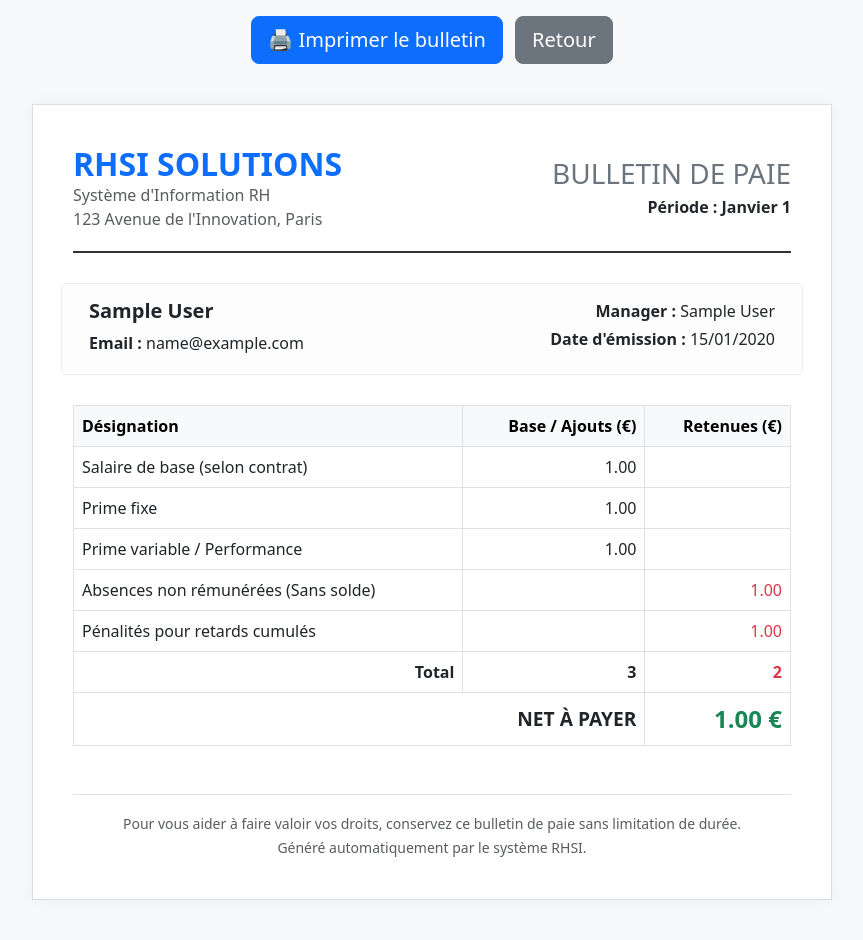
After one commit to Rabenarivo/RHSI, a Django app: page /payroll/slip/1/ in a window 1280 px wide. The commit adds this page. Shown: the whole page, without its empty margins (208-1071 px from the left). Run offline with Django 5.2, Linux system fonts and the light colour scheme; a user stored in the database is signed in; tables that the repository leaves empty hold one stand-in row (values such as "Sample post").

Commit message:
Add payroll views, URLs and templates
Introduce payroll management: add templates (admin_list_payroll, employee_list_payroll, payslip_detail), add dashboard links in home_admin and home_employe, and register new routes (admin-list, generate, my-payslips, slip/<id>). Implement views: admin_list_payroll, generate_payroll (POST: create/update monthly payslips, calls FicheDePaie.calculate_net and shows counts), employee_list_payroll, and payslip_detail with access checks (admin or owner). Also include success/error messages and ordering/filtering of payroll records.

```diff
--- a/recrutement_accounts/templates/recrutement_accounts/home_admin.html
+++ b/recrutement_accounts/templates/recrutement_accounts/home_admin.html
@@ -21,7 +21,8 @@
             <a href="/admin/recrutement_accounts/account/add/" style="padding: 15px 25px; background: #007bff; color: white; text-decoration: none; border-radius: 6px; font-weight: bold; box-shadow: 0 2px 4px rgba(0,0,0,0.1);">➕ Créer un Compte (Account)</a>
             <a href="{% url 'recrutement_accounts:assign_manager' %}" style="padding: 15px 25px; background: #28a745; color: white; text-decoration: none; border-radius: 6px; font-weight: bold; box-shadow: 0 2px 4px rgba(0,0,0,0.1);">👥 Assigner Employé à Manager</a>
             <a href="/admin/recrutement_accounts/accounttype/" style="padding: 15px 25px; background: #17a2b8; color: white; text-decoration: none; border-radius: 6px; font-weight: bold; box-shadow: 0 2px 4px rgba(0,0,0,0.1);">⚙️ Types de Compte</a>
-            <a href="{% url 'recrutement_payroll:edit_configuration' %}" style="padding: 15px 25px; background: #fd7e14; color: white; text-decoration: none; border-radius: 6px; font-weight: bold; box-shadow: 0 2px 4px rgba(0,0,0,0.1);">⏰ Paramètres Horaires & Paie</a>
+            <a href="{% url 'recrutement_payroll:edit_configuration' %}" style="padding: 15px 25px; background: #fd7e14; color: white; text-decoration: none; border-radius: 6px; font-weight: bold; box-shadow: 0 2px 4px rgba(0,0,0,0.1);">⏰ Paramètres Paie</a>
+            <a href="{% url 'recrutement_payroll:admin_list_payroll' %}" style="padding: 15px 25px; background: #6f42c1; color: white; text-decoration: none; border-radius: 6px; font-weight: bold; box-shadow: 0 2px 4px rgba(0,0,0,0.1);">💰 Gestion des Paies</a>
         </div>
 
         <div style="margin-top: 40px; text-align: left; background: #f9f9f9; padding: 20px; border-radius: 8px;">
--- a/recrutement_accounts/templates/recrutement_accounts/home_employe.html
+++ b/recrutement_accounts/templates/recrutement_accounts/home_employe.html
@@ -23,6 +23,9 @@
                         <strong>Solde de congés :</strong>
                         <span class="badge bg-primary fs-6">{{ employe.solde_conges }} jour(s)</span>
                     </p>
+                    <div class="mt-3 text-center border-top pt-3">
+                        <a href="{% url 'recrutement_payroll:employee_list_payroll' %}" class="btn btn-outline-info w-100 fw-bold">💰 Consulter mes Fiches de Paie</a>
+                    </div>
                 {% endif %}
             </div>
         </div>
--- /dev/null
+++ b/recrutement_payroll/templates/recrutement_payroll/payslip_detail.html
@@ -0,0 +1,119 @@
+<!DOCTYPE html>
+<html lang="fr">
+<head>
+    <meta charset="UTF-8">
+    <title>Bulletin de Paie - {{ fiche.employe.first_name }} {{ fiche.employe.last_name }}</title>
+    <link href="https://cdn.jsdelivr.net/npm/bootstrap@5.3.0/dist/css/bootstrap.min.css" rel="stylesheet">
+    <style>
+        body { background-color: #f8f9fa; }
+        .payslip-container { max-width: 800px; margin: 40px auto; background: #fff; padding: 40px; border: 1px solid #ddd; box-shadow: 0 0 15px rgba(0,0,0,0.05); }
+        .company-header { border-bottom: 2px solid #333; padding-bottom: 20px; margin-bottom: 30px; }
+        .employee-info { border: 1px solid #eee; padding: 15px; background-color: #fdfdfd; border-radius: 5px; margin-bottom: 30px; }
+        .table th, .table td { vertical-align: middle; }
+        .total-row { font-size: 1.2rem; background-color: #e9ecef; }
+        @media print {
+            body { background: #fff; }
+            .payslip-container { box-shadow: none; border: none; margin: 0; padding: 0; }
+            .no-print { display: none !important; }
+        }
+    </style>
+</head>
+<body>
+    <div class="container text-center mt-3 no-print">
+        <button onclick="window.print()" class="btn btn-primary btn-lg">🖨️ Imprimer le bulletin</button>
+        <a href="javascript:history.back()" class="btn btn-secondary btn-lg ms-2">Retour</a>
+    </div>
+
+    <div class="payslip-container">
+        <!-- En-tête Entreprise -->
+        <div class="company-header d-flex justify-content-between align-items-center">
+            <div>
+                <h2 class="text-uppercase fw-bold text-primary mb-0">RHSI Solutions</h2>
+                <p class="text-muted mb-0">Système d'Information RH</p>
+                <p class="text-muted mb-0">123 Avenue de l'Innovation, Paris</p>
+            </div>
+            <div class="text-end">
+                <h3 class="text-uppercase text-secondary mb-1">Bulletin de Paie</h3>
+                <p class="fw-bold mb-0">Période : {{ fiche.get_mois_display }} {{ fiche.annee }}</p>
+            </div>
+        </div>
+
+        <!-- Informations Employé -->
+        <div class="employee-info row">
+            <div class="col-md-6">
+                <h5 class="fw-bold">{{ fiche.employe.first_name }} {{ fiche.employe.last_name }}</h5>
+                <p class="mb-1"><strong>Email :</strong> {{ fiche.employe.account.email }}</p>
+            </div>
+            <div class="col-md-6 text-end">
+                <p class="mb-1"><strong>Manager :</strong> {{ fiche.employe.manager|default:"Non assigné" }}</p>
+                <p class="mb-0"><strong>Date d'émission :</strong> {{ fiche.date_creation|date:"d/m/Y" }}</p>
+            </div>
+        </div>
+
+        <!-- Détails de la Paie -->
+        <table class="table table-bordered">
+            <thead class="table-light">
+                <tr>
+                    <th>Désignation</th>
+                    <th class="text-end">Base / Ajouts (€)</th>
+                    <th class="text-end">Retenues (€)</th>
+                </tr>
+            </thead>
+            <tbody>
+                <!-- Salaire de Base -->
+                <tr>
+                    <td>Salaire de base (selon contrat)</td>
+                    <td class="text-end">{{ fiche.salaire_base }}</td>
+                    <td class="text-end"></td>
+                </tr>
+                <!-- Primes -->
+                {% if fiche.prime_fixe > 0 %}
+                <tr>
+                    <td>Prime fixe</td>
+                    <td class="text-end">{{ fiche.prime_fixe }}</td>
+                    <td class="text-end"></td>
+                </tr>
+                {% endif %}
+                {% if fiche.prime_variable > 0 %}
+                <tr>
+                    <td>Prime variable / Performance</td>
+                    <td class="text-end">{{ fiche.prime_variable }}</td>
+                    <td class="text-end"></td>
+                </tr>
+                {% endif %}
+
+                <!-- Déductions -->
+                {% if fiche.deduction_absences > 0 %}
+                <tr>
+                    <td>Absences non rémunérées (Sans solde)</td>
+                    <td class="text-end"></td>
+                    <td class="text-end text-danger">{{ fiche.deduction_absences }}</td>
+                </tr>
+                {% endif %}
+                {% if fiche.deduction_retards > 0 %}
+                <tr>
+                    <td>Pénalités pour retards cumulés</td>
+                    <td class="text-end"></td>
+                    <td class="text-end text-danger">{{ fiche.deduction_retards }}</td>
+                </tr>
+                {% endif %}
+            </tbody>
+            <tfoot>
+                <tr class="fw-bold">
+                    <td class="text-end">Total</td>
+                    <td class="text-end">{{ fiche.salaire_base|add:fiche.prime_fixe|add:fiche.prime_variable }}</td>
+                    <td class="text-end text-danger">{{ fiche.deduction_absences|add:fiche.deduction_retards }}</td>
+                </tr>
+                <tr class="total-row fw-bold">
+                    <td colspan="2" class="text-end text-uppercase">Net à Payer</td>
+                    <td class="text-end text-success fs-4">{{ fiche.salaire_net }} €</td>
+                </tr>
+            </tfoot>
+        </table>
+
+        <div class="mt-5 pt-3 border-top text-center text-muted">
+            <small>Pour vous aider à faire valoir vos droits, conservez ce bulletin de paie sans limitation de durée.<br>Généré automatiquement par le système RHSI.</small>
+        </div>
+    </div>
+</body>
+</html>
--- a/recrutement_payroll/urls.py
+++ b/recrutement_payroll/urls.py
@@ -6,4 +6,8 @@ app_name = 'recrutement_payroll'
 urlpatterns = [
     path('configuration/', views.edit_configuration, name='edit_configuration'),
     path('pointage/', views.pointage_action, name='pointage_action'),
+    path('admin-list/', views.admin_list_payroll, name='admin_list_payroll'),
+    path('generate/', views.generate_payroll, name='generate_payroll'),
+    path('my-payslips/', views.employee_list_payroll, name='employee_list_payroll'),
+    path('slip/<int:slip_id>/', views.payslip_detail, name='payslip_detail'),
 ]
--- a/recrutement_payroll/views.py
+++ b/recrutement_payroll/views.py
@@ -51,3 +51,67 @@ def pointage_action(request):
             messages.warning(request, "Vous avez déjà pointé votre arrivée et votre départ aujourd'hui.")
 
     return redirect('recrutement_accounts:dashboard')
+
+@admin_required
+def admin_list_payroll(request):
+    # Affiche toutes les fiches de paie, par ordre décroissant
+    from .models import FicheDePaie
+    payrolls = FicheDePaie.objects.all().order_by('-annee', '-mois', 'employe__account__email')
+    return render(request, 'recrutement_payroll/admin_list_payroll.html', {'payrolls': payrolls})
+
+@admin_required
+def generate_payroll(request):
+    from django.utils import timezone
+    from .models import FicheDePaie
+    from recrutement_accounts.models import Employee
+
+    if request.method == 'POST':
+        today = timezone.localdate()
+        mois_courant = today.month
+        annee_courante = today.year
+
+        employes = Employee.objects.all()
+        count_created = 0
+        count_updated = 0
+
+        for employe in employes:
+            fiche, created = FicheDePaie.objects.get_or_create(
+                employe=employe,
+                mois=mois_courant,
+                annee=annee_courante
+            )
+            fiche.calculate_net()
+            fiche.save()
+
+            if created:
+                count_created += 1
+            else:
+                count_updated += 1
+
+        messages.success(request, f"Génération terminée : {count_created} fiches créées, {count_updated} fiches mises à jour pour {mois_courant}/{annee_courante}.")
+
+    return redirect('recrutement_payroll:admin_list_payroll')
+
+@employe_required
+def employee_list_payroll(request):
+    from .models import FicheDePaie
+    email_to_check = request.user.email or request.user.username
+    payrolls = FicheDePaie.objects.filter(employe__account__email=email_to_check, statut__in=['valide', 'paye']).order_by('-annee', '-mois')
+
+    # Si le manager veut voir aussi ses fiches (manager_required passe aussi)
+    return render(request, 'recrutement_payroll/employee_list_payroll.html', {'payrolls': payrolls})
+
+def payslip_detail(request, slip_id):
+    # L'admin ou le propriétaire de la fiche peut la voir
+    from django.shortcuts import get_object_or_404
+    from .models import FicheDePaie
+
+    fiche = get_object_or_404(FicheDePaie, id=slip_id)
+    email_to_check = request.user.email or request.user.username
+
+    # Vérification des droits (Admin ou propriétaire)
+    if request.session.get('account_type') != 'admin' and fiche.employe.account.email != email_to_check:
+        messages.error(request, "Accès refusé. Vous ne pouvez voir que vos propres fiches de paie.")
+        return redirect('recrutement_accounts:dashboard')
+
+    return render(request, 'recrutement_payroll/payslip_detail.html', {'fiche': fiche})
```
Also changed, not shown: recrutement_payroll/templates/recrutement_payroll/admin_list_payroll.html (added, +78 -0 lines), recrutement_payroll/templates/recrutement_payroll/employee_list_payroll.html (added, +58 -0 lines).
